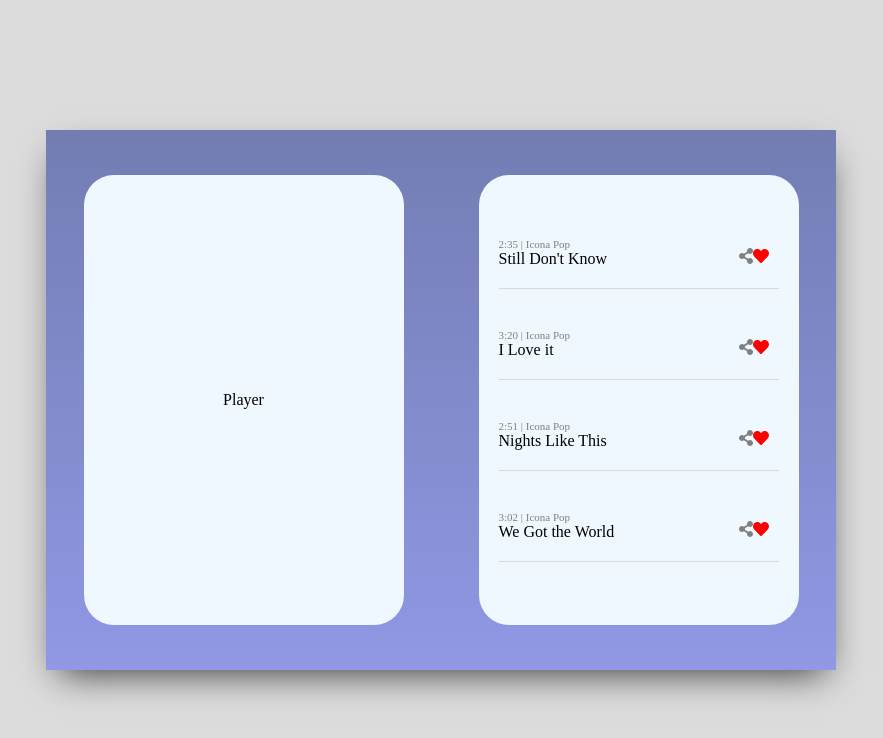
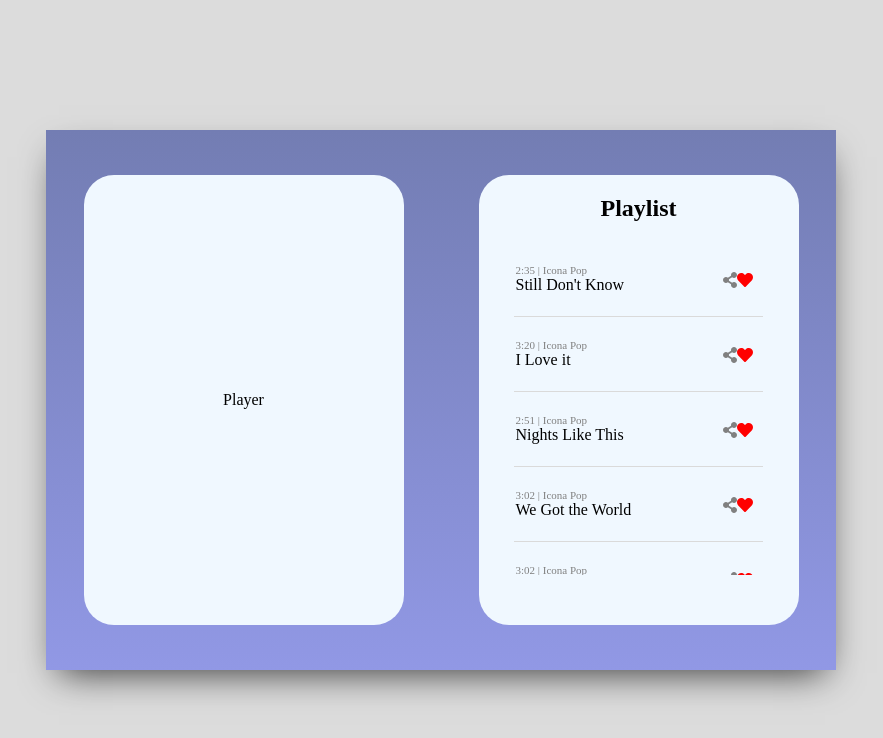
Before and after one commit to micavanco/Playlist, a Vue app: page / in a window 1280 px wide. Shown: the top 738 px of the page, without its empty margins (199-1082 px from the left). Built offline with nearby package versions, Linux system fonts and the light colour scheme; what vue-rx would draw is missing.

Commit message:
Added list container and custom scroll

```diff
--- a/src/App.vue
+++ b/src/App.vue
@@ -36,4 +36,14 @@ export default {
     width: 100%
     flex-wrap: wrap
     box-shadow: 1px 15px 35px -12px rgba(0,0,0,0.75)
+
+  ::-webkit-scrollbar
+    width: 10px
+  ::-webkit-scrollbar-track
+    background: rgba(241, 241, 241, 0)
+  ::-webkit-scrollbar-thumb
+    background: rgba(136, 136, 136, 0.25)
+    border-radius: 4px
+  ::-webkit-scrollbar-thumb:hover
+    background: rgba(136, 136, 136, 0.5)
 </style>
--- a/src/components/AudioTrack.vue
+++ b/src/components/AudioTrack.vue
@@ -24,10 +24,15 @@ export default {
 <style scoped lang="sass">
   .audiotrack
     position: relative
-    width: 280px
+    width: 245px
     margin: 20px
     height: 50px
     border-bottom: 1px solid #dadada
+    transition: all .3s ease-in-out
+    cursor: pointer
+    padding: 2px
+    &:hover
+      background: rgba(169, 169, 169, 0.07)
     &__header
       font-size: 11px
       color: gray
@@ -35,9 +40,18 @@ export default {
       position: absolute
       right: 10px
       top: 10px
+      cursor: default
       &__share
         color: gray
+        cursor: pointer
+        transition: all .3s ease-in-out
+        &:hover
+          color: darkgrey
       &__heart
         color: red
+        cursor: pointer
+        transition: all .3s ease-in-out
+        &:hover
+          color: lightcoral
 
 </style>
--- a/src/components/Playlist.vue
+++ b/src/components/Playlist.vue
@@ -1,6 +1,11 @@
 <template>
   <div class="playlist">
-    <AudioTrack v-for="track in tracks" v-bind:data="track"></AudioTrack>
+    <div class="playlist__title">
+      <h2>Playlist</h2>
+    </div>
+    <div class="playlist__list">
+      <AudioTrack v-for="track in tracks" v-bind:data="track"></AudioTrack>
+    </div>
   </div>
 </template>
 
@@ -29,4 +34,13 @@ export default {
       width: 320px
       height: 450px
       border-radius: 30px
+
+      &__title
+      &__list
+        width: 290px
+        height: 400px
+        overflow: auto
+        margin-bottom: 50px
+
+
 </style>
--- a/static/data.json
+++ b/static/data.json
@@ -26,5 +26,26 @@
     "image": "https://bi.im-g.pl/im/29/ab/14/z21672489V,W-Gdansku-rozpoczal-sie-jeden-z-najpopularniejszyc.jpg",
     "time": "3:02",
     "title": "We Got the World"
+  },
+  {
+    "artist": "Icona Pop",
+    "favorite": false,
+    "image": "https://bi.im-g.pl/im/29/ab/14/z21672489V,W-Gdansku-rozpoczal-sie-jeden-z-najpopularniejszyc.jpg",
+    "time": "3:02",
+    "title": "We Got the World"
+  },
+  {
+    "artist": "Icona Pop",
+    "favorite": false,
+    "image": "https://bi.im-g.pl/im/29/ab/14/z21672489V,W-Gdansku-rozpoczal-sie-jeden-z-najpopularniejszyc.jpg",
+    "time": "3:02",
+    "title": "We Got the World"
+  },
+  {
+    "artist": "Icona Pop",
+    "favorite": false,
+    "image": "https://bi.im-g.pl/im/29/ab/14/z21672489V,W-Gdansku-rozpoczal-sie-jeden-z-najpopularniejszyc.jpg",
+    "time": "3:02",
+    "title": "We Got the World"
   }
 ]
```
